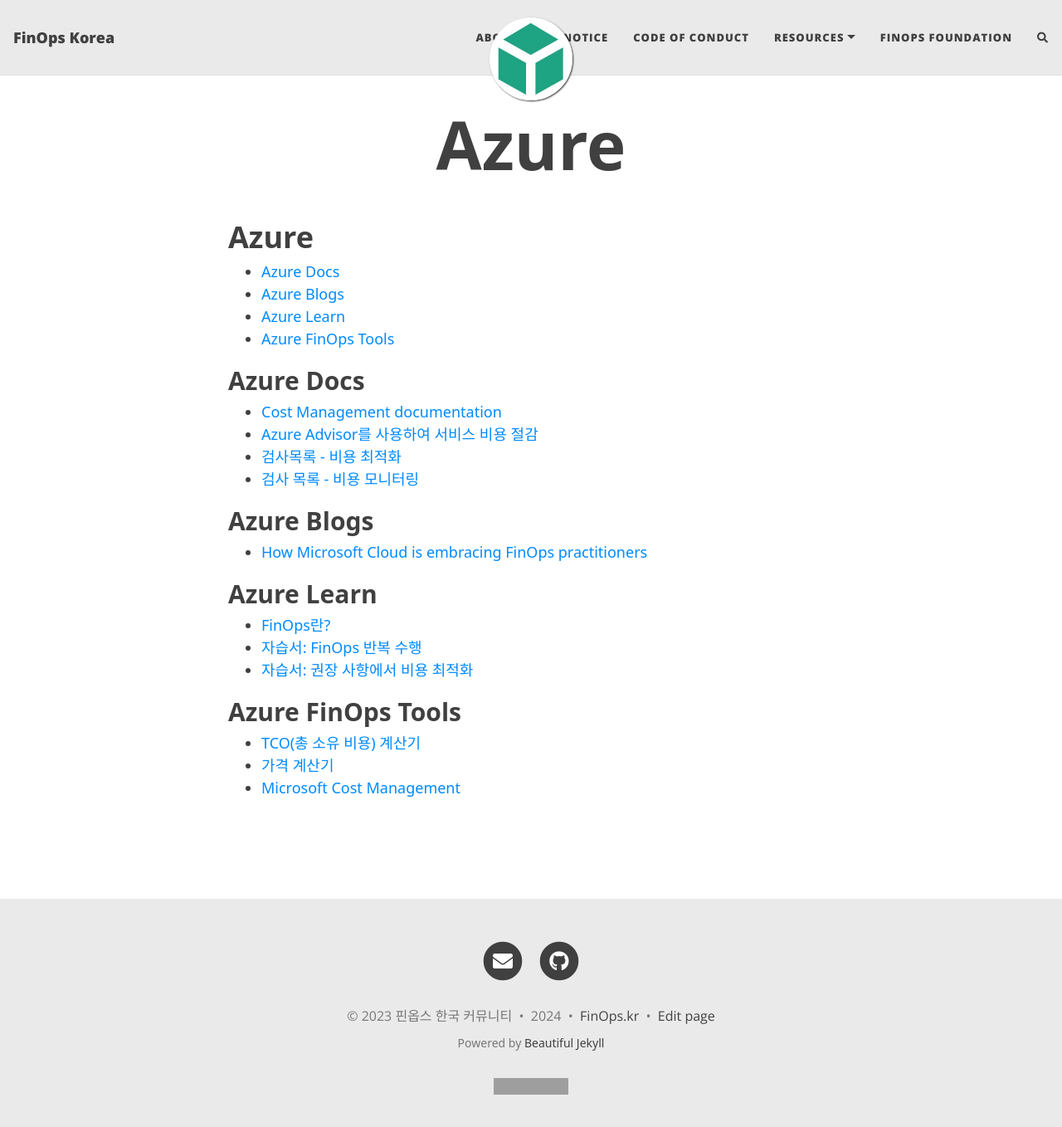
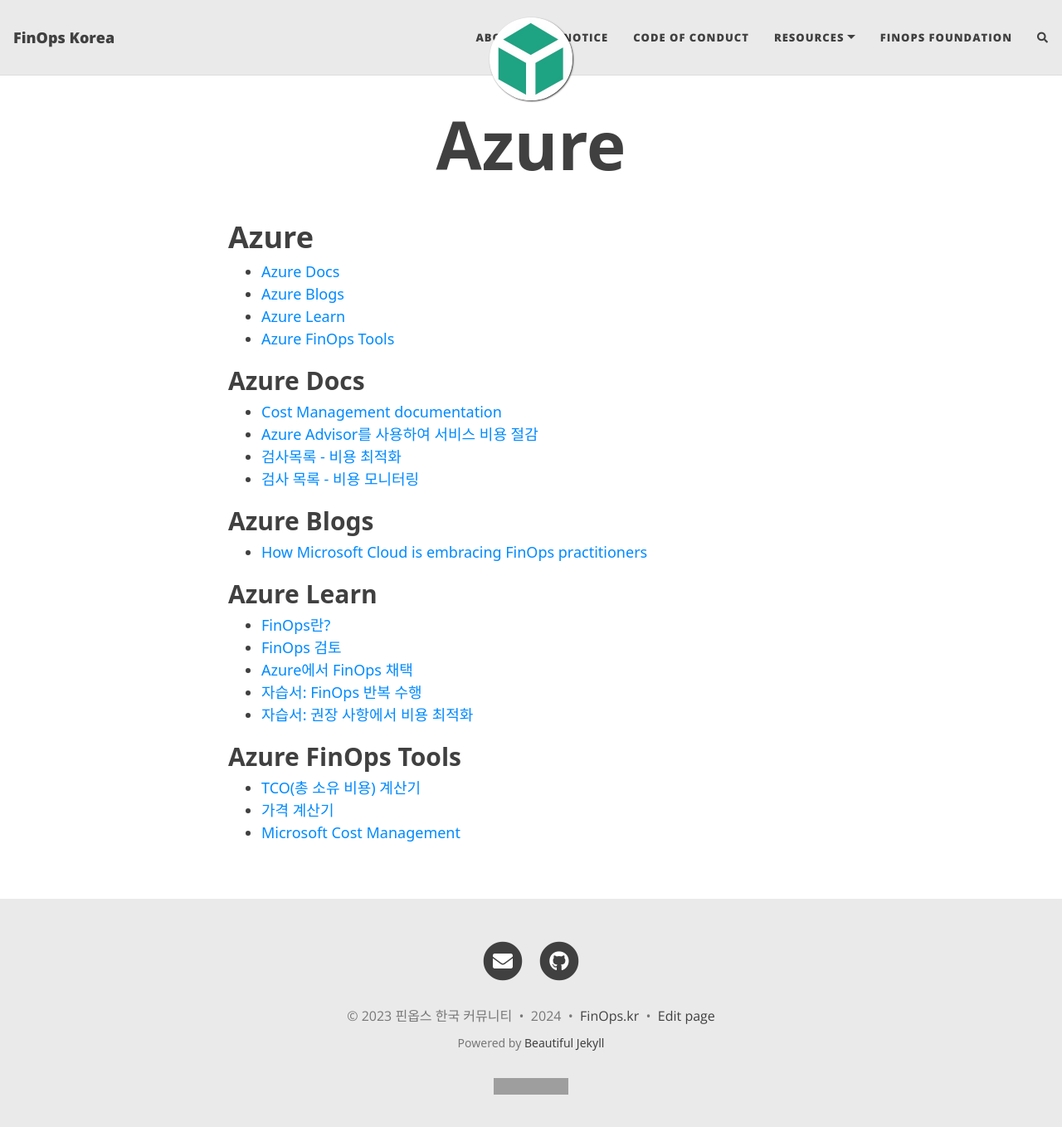
Before and after one commit to FinOpsKR/finopskr.github.io, a Jekyll site: the page built from azure.md, in a window 1280 px wide and 1399 px high. Shown: the top 1358 px of the window at 83% size. Built offline with Jekyll 4.4.1, drawn with Linux system fonts in a browser that asks for light colours; nearby versions of some CDN libraries; comment, search, counter and statistics services are not loaded; grey boxes are pictures that could not be loaded.

Commit message:
Update azure.md

```diff
--- a/azure.md
+++ b/azure.md
@@ -21,6 +21,8 @@
 
 ## Azure Learn
 - [FinOps란?](https://learn.microsoft.com/ko-kr/azure/cost-management-billing/finops/overview-finops)
+- [FinOps 검토](https://learn.microsoft.com/ko-kr/assessments/ad1c0f6b-396b-44a4-924b-7a4c778a13d3)
+- [Azure에서 FinOps 채택](https://learn.microsoft.com/ko-kr/training/modules/adopt-finops-on-azure/)
 - [자습서: FinOps 반복 수행](https://learn.microsoft.com/ko-kr/azure/cost-management-billing/finops/conduct-finops-iteration?source=recommendations)
 - [자습서: 권장 사항에서 비용 최적화](https://learn.microsoft.com/ko-kr/azure/cost-management-billing/costs/tutorial-acm-opt-recommendations)
 
```
